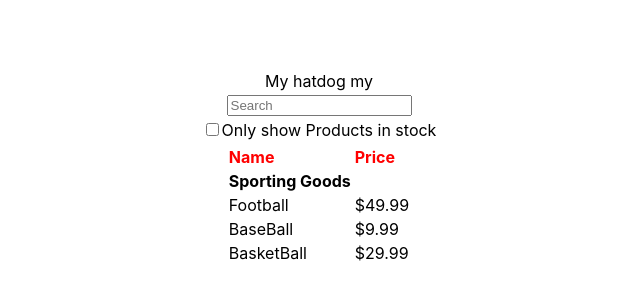
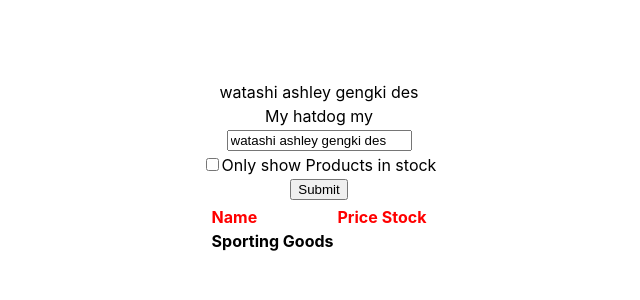
Before and after one commit to Ashketchup143/React-Project, a React (Create React App) app: page / in a window 1280 px wide. Shown: the part 232-532 px from the top of the page, without its empty margins (321-961 px from the left). Built offline with nearby package versions, Linux system fonts and the light colour scheme.

Commit message:
another one

```diff
--- a/src/App.js
+++ b/src/App.js
@@ -5,24 +5,36 @@ import Checkbox from './components/Checkbox';
 import Header from './components/Header';
 import Category from './components/Category';
 import Items from './components/Items';
+import { useState } from 'react';
 
 const sportingGoods = [
-  {name: "Football", price: 49.99},
-  {name: "BaseBall", price: 9.99},
-  {name: "BasketBall", price: 29.99},
+  {id:1, name: "Football", price: 49.99, stock: 0},
+  {id:2, name: "BaseBall", price: 9.99, stock: 1},
+  {id:3, name: "BasketBall", price: 29.99, stock: 2},
 ]
 
 function App() {
+
+  const[textValue, setTxtValue] = useState('watashi ashley gengki des')
+  const[showOnlyStock, setShowOnlyStock]=useState(false)
+
+  const handleClick=()=>{
+    alert('Hatdog')
+  }
+
   return (
     <div className="App">
+      {textValue}
       <text>My hatdog my</text>
-      <TextInput/>
-      <Checkbox/>
+      <TextInput value={textValue} onChange={(e)=> setTxtValue(e.target.value)} />
+      <Checkbox value={showOnlyStock} onChange={(e)=> setShowOnlyStock(e.target.checked)}/>
+      <button onClick={handleClick}>Submit</button>
+
       <table>
         <tbody>
         <Header></Header>
         <Category></Category>
-        <Items items={sportingGoods}/>
+        <Items items={sportingGoods} includePrice query={textValue} showOnlyStock={showOnlyStock}/>
         </tbody>
       </table>
     </div>
--- a/src/components/Checkbox.js
+++ b/src/components/Checkbox.js
@@ -1,9 +1,9 @@
 import React from 'react'
 
-const Checkbox = () => {
+const Checkbox = ({checked, onChange}) => {
   return (
     <div>
-      <input type='checkbox'/>
+      <input type='checkbox' checked={checked} onChange={onChange}/>
       <span>Only show Products in stock</span>
     </div>
   )
--- a/src/components/Header.js
+++ b/src/components/Header.js
@@ -5,6 +5,7 @@ const Header = () => {
     <tr>
       <td style={{fontWeight: "bold", color: "red"}}>Name</td>
       <td style={{fontWeight: "bold", color: "red"}}>Price</td>
+      <td style={{fontWeight: "bold", color: "red"}}>Stock</td>
 
     </tr>
   )
--- a/src/components/Items.js
+++ b/src/components/Items.js
@@ -1,12 +1,16 @@
 import React from 'react'
 
 const Items = (props) => {
+  console.log(props.includePrice)
   return (
     <>
-      {props.items.map(item =>(
-        <tr key={item.id}>
+      {props.items
+      .filter(item=>props.showOnlyStock?item.stock>0:item)
+        .filter(item => item.name.includes(props.query)).map(item =>(
+        <tr key={item.id} onClick={()=>alert(`${item.name} - ${item.price}`)}>
             <td>{item.name}</td>
             <td>{`$${item.price}`}</td>
+            <td style={{textAlign:'center'}}>{item.stock}</td>
         </tr>
       ))}
     </>
--- a/src/components/TextInput.js
+++ b/src/components/TextInput.js
@@ -1,8 +1,8 @@
 import React from 'react'
 
-const TextInput = () => {
+const TextInput = ({value, onChange}) => {
   return (
-    <input placeholder='Search' type='text'/>
+    <input placeholder='Search' type='text' value={value} onChange={onChange}/>
   )
 }
 
```
